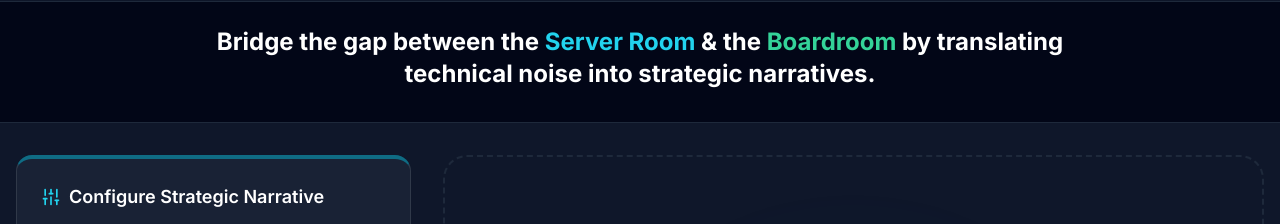
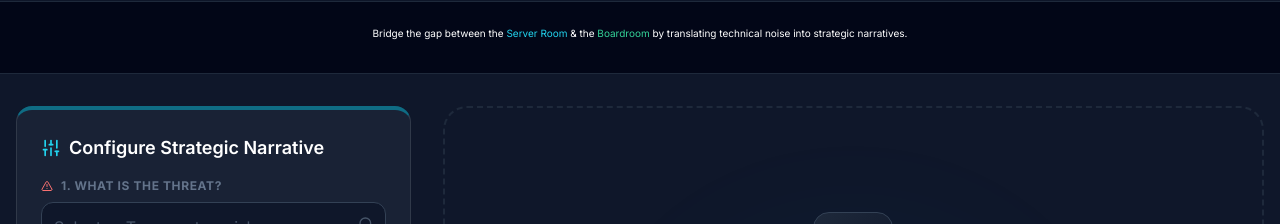
Before and after one commit to kamethutechhub/cyber-lingua, a plain HTML site: page index.html in a window 1280 px wide. Shown: the part 65-289 px from the top of the page. Drawn offline with nearby package versions, Linux system fonts and the light colour scheme.

Commit message:
Update index.html

```diff
--- a/index.html
+++ b/index.html
@@ -139,7 +139,7 @@
     <!-- NEW: Hero / Explainer Section (Added Here) -->
     <section class="bg-slate-950 border-b border-slate-800 py-6">
         <div class="max-w-4xl mx-auto text-center px-4">
-            <h1 class="text-2xl font-bold text-white mb-2">
+            <h1 class="text-[10px] font-medium text-white mb-2">
                 Bridge the gap between the <span class="text-cyan-400">Server Room</span> & the <span class="text-emerald-400">Boardroom</span> by translating technical noise into strategic narratives.
             </h1>
         </div>
```
